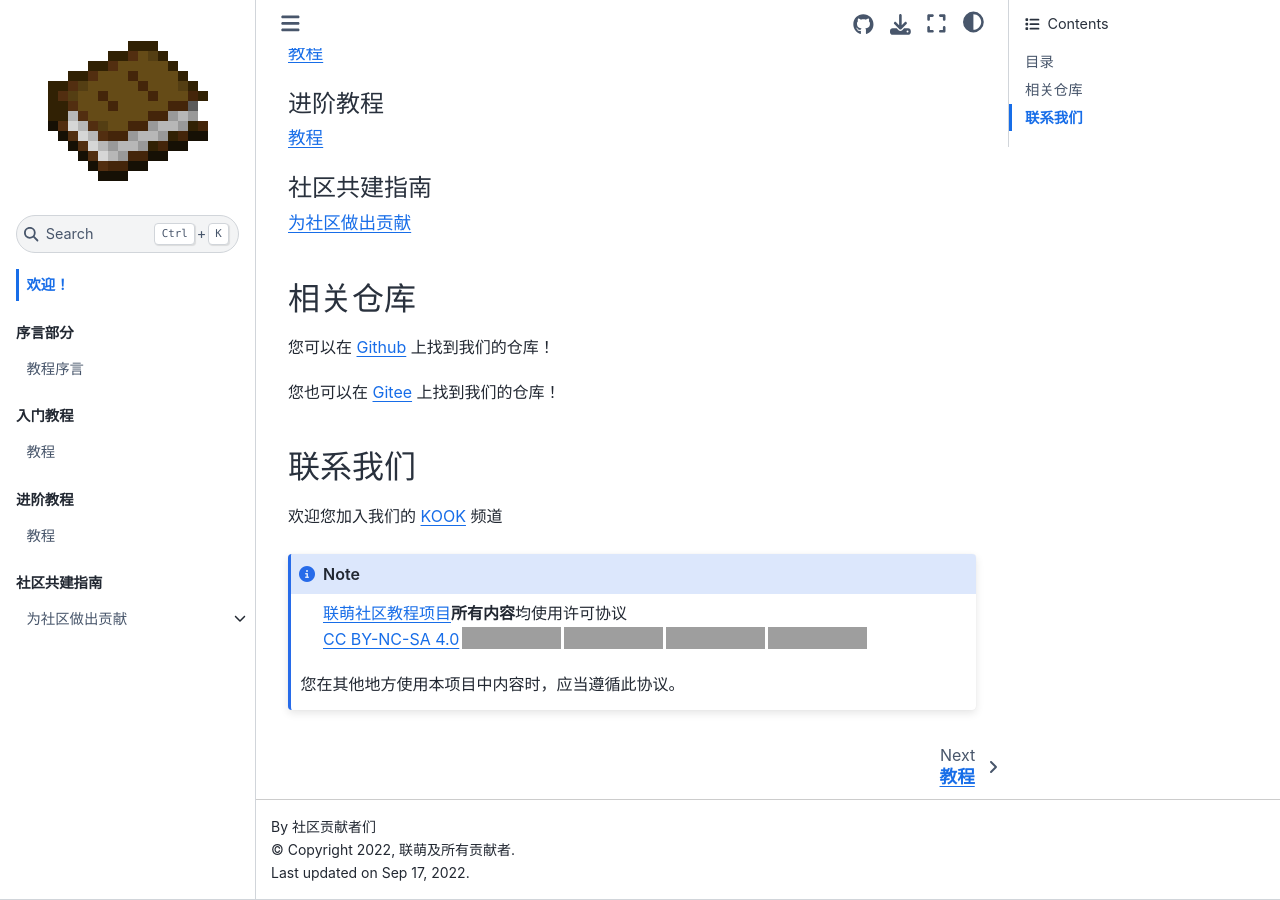
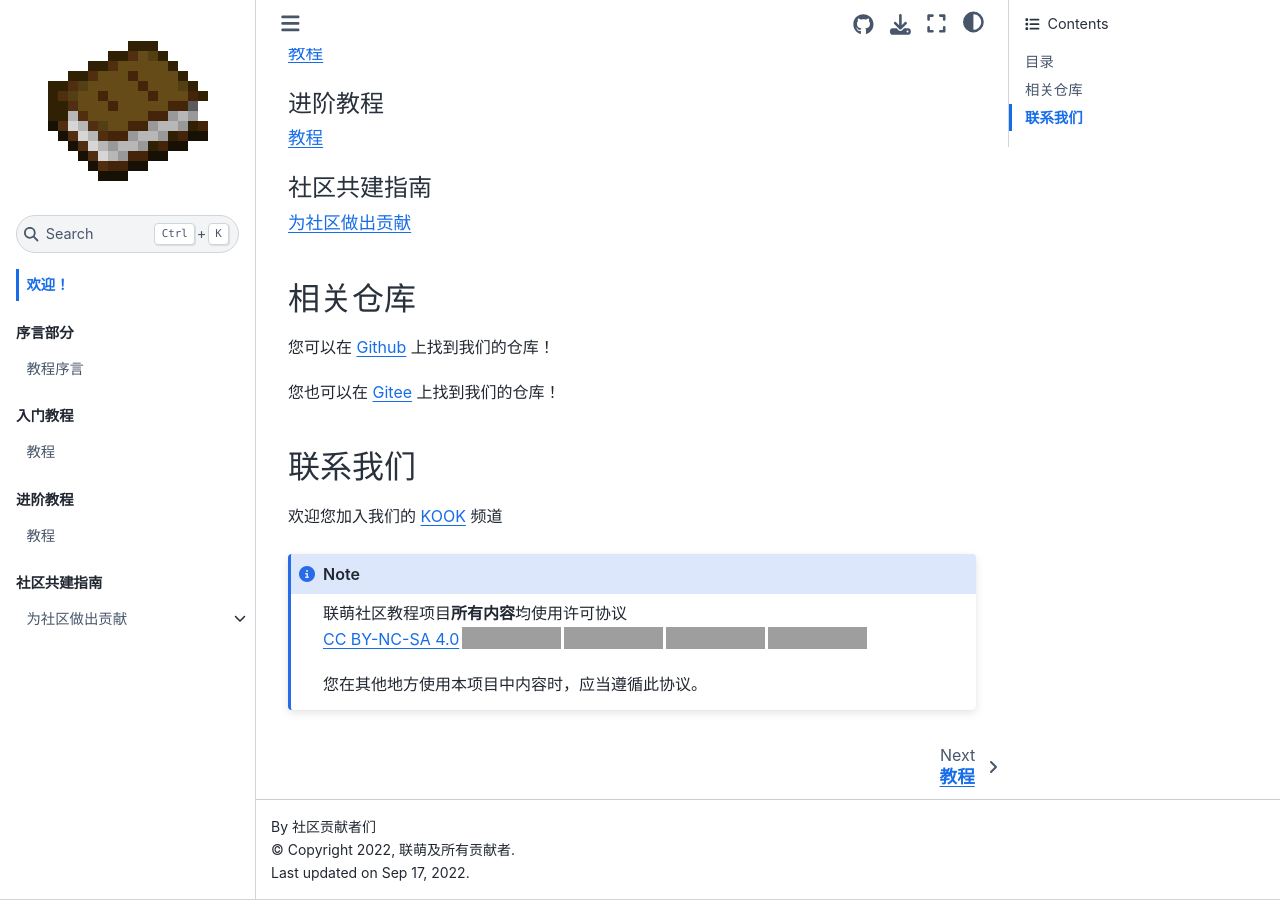
Before and after one commit to Lianmoe/Lianmoe-Tutorial, a Sphinx documentation site: the page built from docs/index.md, in a window 1280 px wide and 900 px high, scrolled down 612 px. Built offline with Sphinx 7.4.7 and the Sphinx Book theme 1.1.4, drawn with Linux system fonts in a browser that asks for light colours; pages that are not in the unit, such as notebooks, are missing from menus; grey boxes are pictures that could not be loaded.

Commit message:
Update index.md

````diff
--- a/docs/index.md
+++ b/docs/index.md
@@ -65,6 +65,6 @@
 
 
 ```{note}
-<p xmlns:cc="http://creativecommons.org/ns#" xmlns:dct="http://purl.org/dc/terms/"><a property="dct:title" rel="cc:attributionURL" href="https://tutorial.lianmoe.cn/">联萌社区教程项目</a><strong>所有内容</strong>均使用许可协议<a href="http://creativecommons.org/licenses/by-nc-sa/4.0/?ref=chooser-v1" target="_blank" rel="license noopener noreferrer" style="display:inline-block;">CC BY-NC-SA 4.0<img style="height:22px!important;margin-left:3px;vertical-align:text-bottom;" src="https://mirrors.creativecommons.org/presskit/icons/cc.svg?ref=chooser-v1"><img style="height:22px!important;margin-left:3px;vertical-align:text-bottom;" src="https://mirrors.creativecommons.org/presskit/icons/by.svg?ref=chooser-v1"><img style="height:22px!important;margin-left:3px;vertical-align:text-bottom;" src="https://mirrors.creativecommons.org/presskit/icons/nc.svg?ref=chooser-v1"><img style="height:22px!important;margin-left:3px;vertical-align:text-bottom;" src="https://mirrors.creativecommons.org/presskit/icons/sa.svg?ref=chooser-v1"></a></p>
-您在其他地方使用本项目中内容时，应当遵循此协议。<br>
+<p xmlns:cc="http://creativecommons.org/ns#" xmlns:dct="http://purl.org/dc/terms/"><a property="dct:title" rel="cc:attributionURL">联萌社区教程项目</a><strong>所有内容</strong>均使用许可协议<a href="http://creativecommons.org/licenses/by-nc-sa/4.0/?ref=chooser-v1" target="_blank" rel="license noopener noreferrer" style="display:inline-block;">CC BY-NC-SA 4.0<img style="height:22px!important;margin-left:3px;vertical-align:text-bottom;" src="https://mirrors.creativecommons.org/presskit/icons/cc.svg?ref=chooser-v1"><img style="height:22px!important;margin-left:3px;vertical-align:text-bottom;" src="https://mirrors.creativecommons.org/presskit/icons/by.svg?ref=chooser-v1"><img style="height:22px!important;margin-left:3px;vertical-align:text-bottom;" src="https://mirrors.creativecommons.org/presskit/icons/nc.svg?ref=chooser-v1"><img style="height:22px!important;margin-left:3px;vertical-align:text-bottom;" src="https://mirrors.creativecommons.org/presskit/icons/sa.svg?ref=chooser-v1"></a></p>
+<p>您在其他地方使用本项目中内容时，应当遵循此协议。</p>
 ```
````
